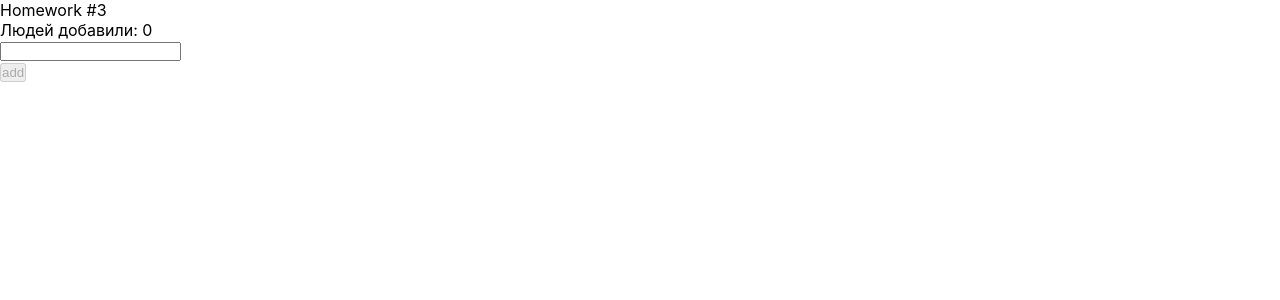
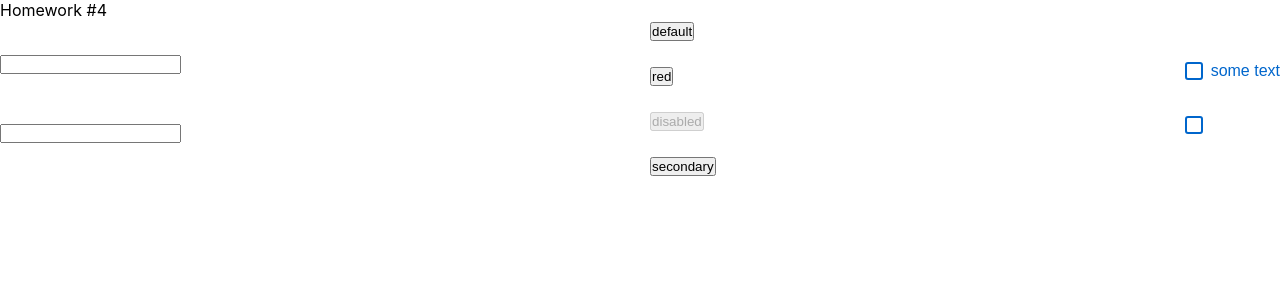
Before and after one commit to MaratMN/hws2, a React (Create React App) app: page /#/ in a window 1280 px wide. Before the commit this address led to /#/pre-junior. Shown: the top 300 px of the page. Built offline with nearby package versions, Linux system fonts and the light colour scheme.

Commit message:
complete HW03

```diff
--- a/src/s1-main/App.tsx
+++ b/src/s1-main/App.tsx
@@ -3,6 +3,7 @@ import s from './App.module.css'
 import HW1 from '../s2-homeworks/hw01/HW1'
 import HW2 from "../s2-homeworks/hw02/HW2";
 import HW3 from "../s2-homeworks/hw03/HW3";
+import HW4 from "../s2-homeworks/hw04/HW4";
 
 function App() {
     return (
@@ -10,8 +11,8 @@ function App() {
             {/*<HW1/>*/}
             {/*раскомментировать по ходу выполнения*/}
             {/*<HW2/>*/}
-            <HW3/>
-            {/*<HW4/>*/}
+            {/*<HW3/>*/}
+            <HW4/>
 
             {/*при выполнении дз 5 и более - закомментировать здесь дз 1-4, так как они есть внутри дз 5*/}
             {/*<HW5/>*/}
--- a/src/s2-homeworks/hw04/common/c2-SuperButton/SuperButton.module.css
+++ b/src/s2-homeworks/hw04/common/c2-SuperButton/SuperButton.module.css
@@ -11,6 +11,7 @@
 }
 
 .red {
+    color: red;
 }
 
 .default:hover {
--- a/src/s2-homeworks/hw04/common/c2-SuperButton/SuperButton.tsx
+++ b/src/s2-homeworks/hw04/common/c2-SuperButton/SuperButton.tsx
@@ -18,10 +18,9 @@ const SuperButton: React.FC<SuperButtonPropsType> = (
     }
 ) => {
     const finalClassName = s.button
-        // + (disabled
-        //         ? ...
-        //         : xType === 'red'
-        //             ? ...
+        + (disabled ? s.disabled : '')
+    + (xType === 'red' ? s.red: xType === 'secondary')
+        + (xType === 'secondary' ? s.secondary : s.default)
         + (className ? ' ' + className : '') // задачка на смешивание классов
 
     return (
--- a/src/s2-homeworks/hw04/common/c3-SuperCheckbox/SuperCheckbox.tsx
+++ b/src/s2-homeworks/hw04/common/c3-SuperCheckbox/SuperCheckbox.tsx
@@ -28,6 +28,8 @@ const SuperCheckbox: React.FC<SuperCheckboxPropsType> = (
 ) => {
     const onChangeCallback = (e: ChangeEvent<HTMLInputElement>) => {
         // задачка на написание онченджа
+        onChangeChecked?.(e.currentTarget.checked)
+        onChange?.(e)
 
     }
 
```
